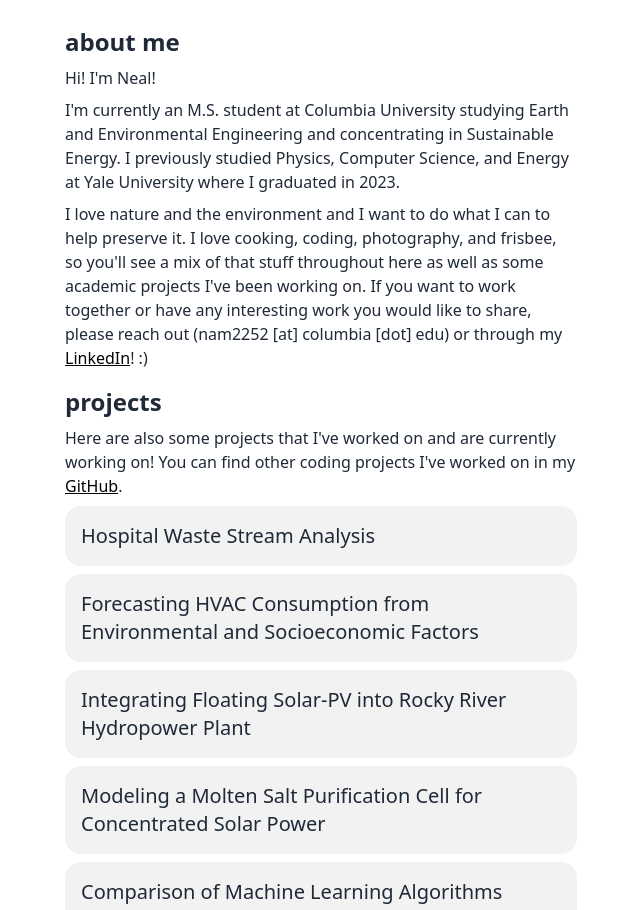
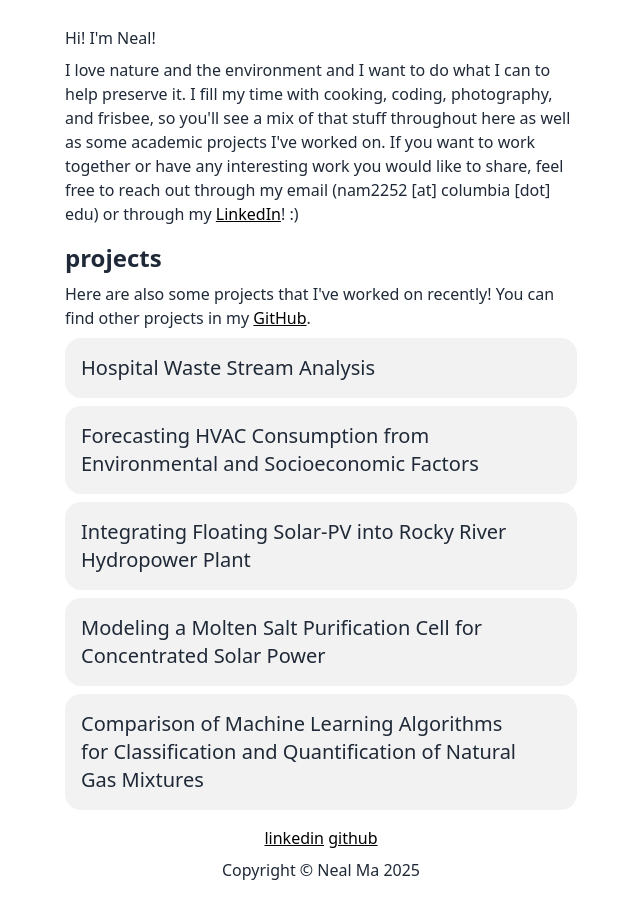
Before and after one commit to nmadev/nmadev.github.io, a plain HTML site: page index.html in a window 1280 px wide. Shown: the part 394-1304 px from the top of the page, without its empty margins (319-959 px from the left). Drawn offline with nearby package versions, Linux system fonts and the light colour scheme.

Commit message:
Update description

```diff
--- a/index.html
+++ b/index.html
@@ -35,17 +35,17 @@
     <div class="container mx-auto mt-5" id="about">
         <div class="px-4 md:px-20 xl:px-96 py-2 md:py-4">
             <div class="flex flex-col space-y-2">
-                <div>
+                <!-- <div>
                     <h2 class="text-2xl font-semibold">about me</h2>
-                </div>
+                </div> -->
                 <div>
                     <p>Hi! I'm Neal!</p>
                 </div>
+                <!-- <div>
+                    <p>I'm currently an M.S. student at Columbia University studying Earth and Environmental Engineering and concentrating in Sustainable Energy. I previously studied Physics, Computer Science, and Energy at Yale University where I graduated in 2023.</p>
+                </div> -->
                 <div>
-                    <p>I'm currently an M.S. student at Columbia University studying Earth and Environmental Engineering and concentrating in Sustainable Energy. I previously studied Physics, Computer Science, and Energy at Yale University where I graduated in 2023.</p>
-                </div>
-                <div>
-                    <p>I love nature and the environment and I want to do what I can to help preserve it. I love cooking, coding, photography, and frisbee, so you'll see a mix of that stuff throughout here as well as some academic projects I've been working on. If you want to work together or have any interesting work you would like to share, please reach out (nam2252 [at] columbia [dot] edu) or through my <a href="https://www.linkedin.com/in/neal-ma/" class="underline">LinkedIn</a>! :)</p>
+                    <p>I love nature and the environment and I want to do what I can to help preserve it. I fill my time with cooking, coding, photography, and frisbee, so you'll see a mix of that stuff throughout here as well as some academic projects I've worked on. If you want to work together or have any interesting work you would like to share, feel free to reach out through my email (nam2252 [at] columbia [dot] edu) or through my <a href="https://www.linkedin.com/in/neal-ma/" class="underline">LinkedIn</a>! :)</p>
                 </div>
             </div>
         </div>
@@ -57,7 +57,7 @@
                     <h2 class="text-2xl font-semibold">projects</h2>
                 </div>
                 <div>
-                    <p>Here are also some projects that I've worked on and are currently working on! You can find other coding projects I've worked on in my <a href="https://github.com/nmadev" class="underline">GitHub</a>.</p>
+                    <p>Here are also some projects that I've worked on recently! You can find other projects in my <a href="https://github.com/nmadev" class="underline">GitHub</a>.</p>
                 </div>
 
                 <!-- Project 5 -->
@@ -178,7 +178,7 @@
             <a href="https://github.com/nmadev" class="link">github</a>
         </div>
         <div id="copyright" class="pt-1 pb-8">
-            Copyright © Neal Ma 2024
+            Copyright © Neal Ma 2025
         </div>
     </footer>
 </body>
```
